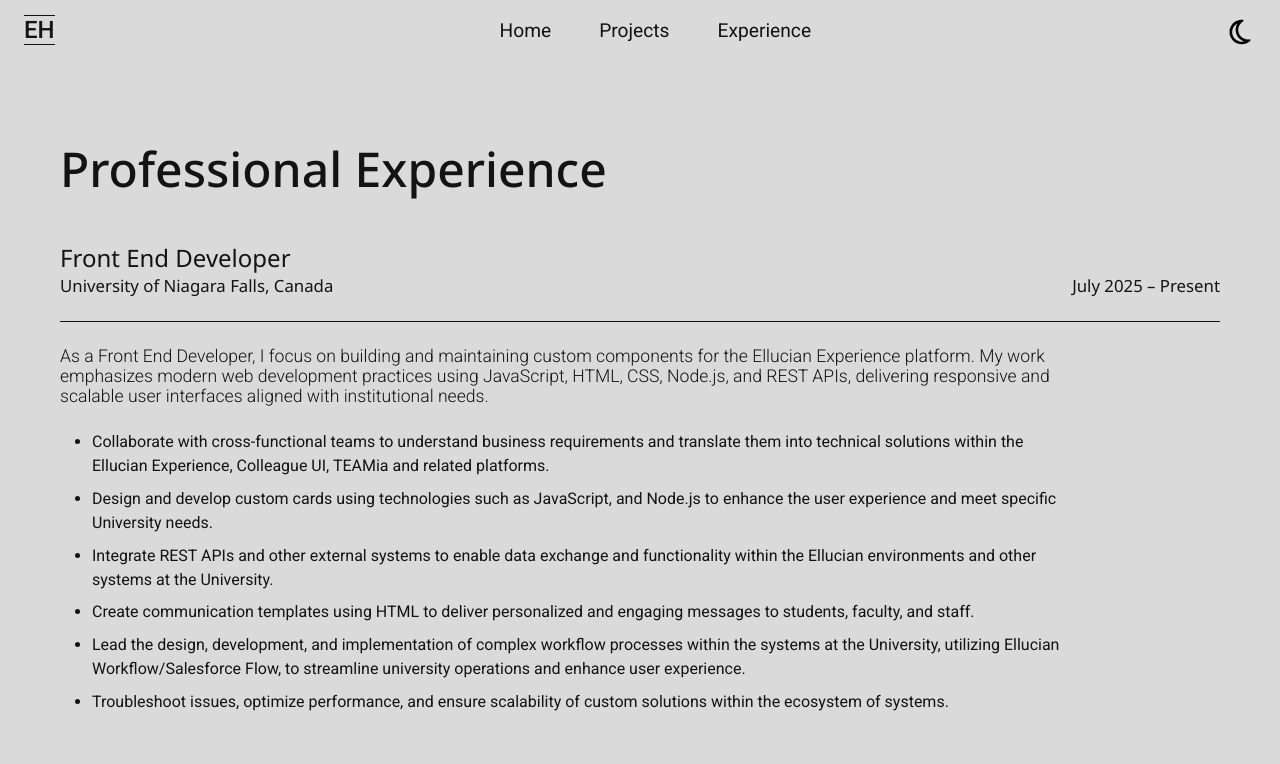
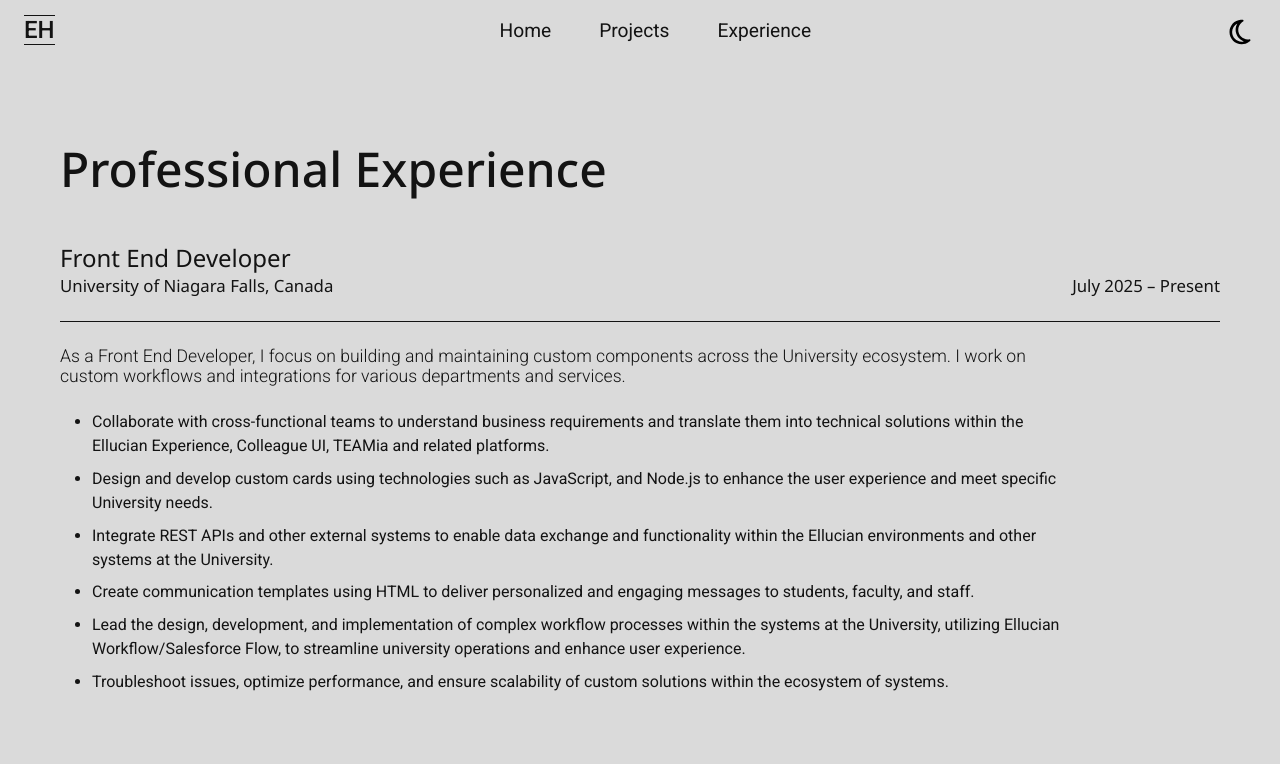
Before and after one commit to EHansen94/portfolio, a Next.js app: page /experience in a window 1280 px wide. Shown: the top 764 px of the page. Built offline with nearby package versions, Linux system fonts and the light colour scheme.

Commit message:
content update

```diff
--- a/src/pages/experience.jsx
+++ b/src/pages/experience.jsx
@@ -34,12 +34,9 @@
 					<div className={styles["job-description"]}>
 						<p>
 							As a Front End Developer, I focus on building and
-							maintaining custom components for the Ellucian
-							Experience platform. My work emphasizes modern web
-							development practices using JavaScript, HTML, CSS,
-							Node.js, and REST APIs, delivering responsive and
-							scalable user interfaces aligned with institutional
-							needs.
+							maintaining custom components across the University
+							ecosystem. I work on custom workflows and
+							integrations for various departments and services.
 						</p>
 						<ul>
 							<li>
```
